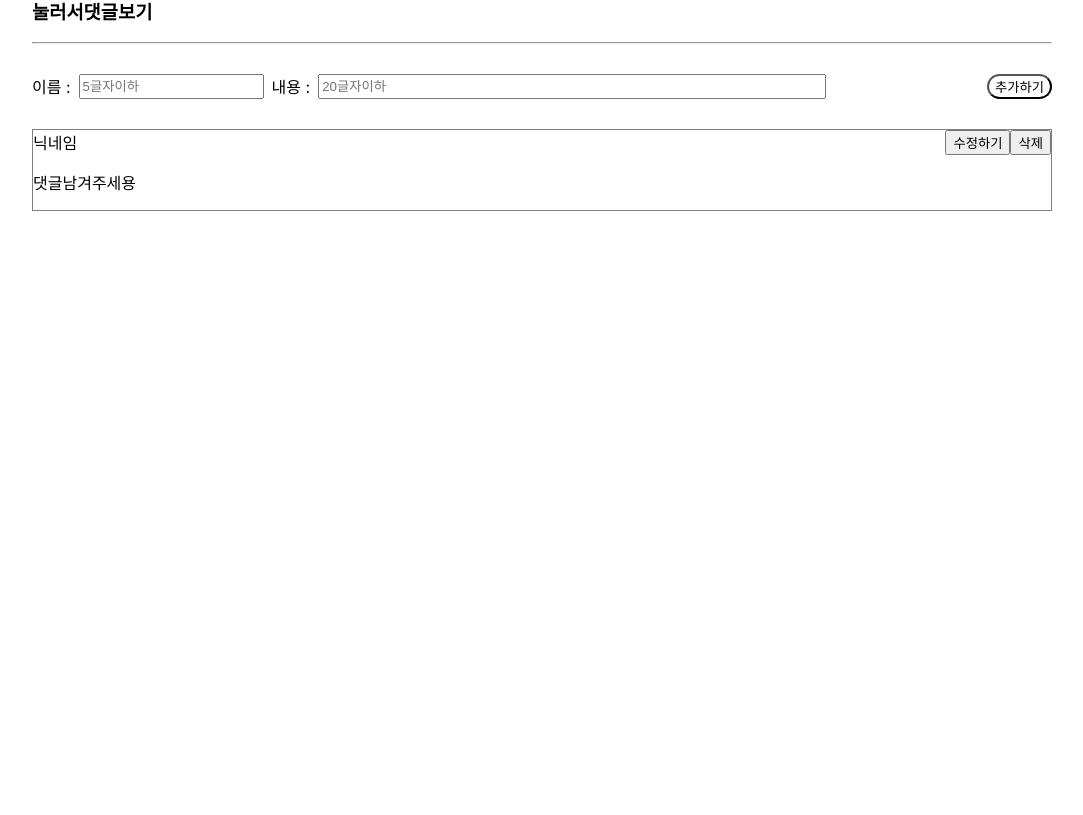
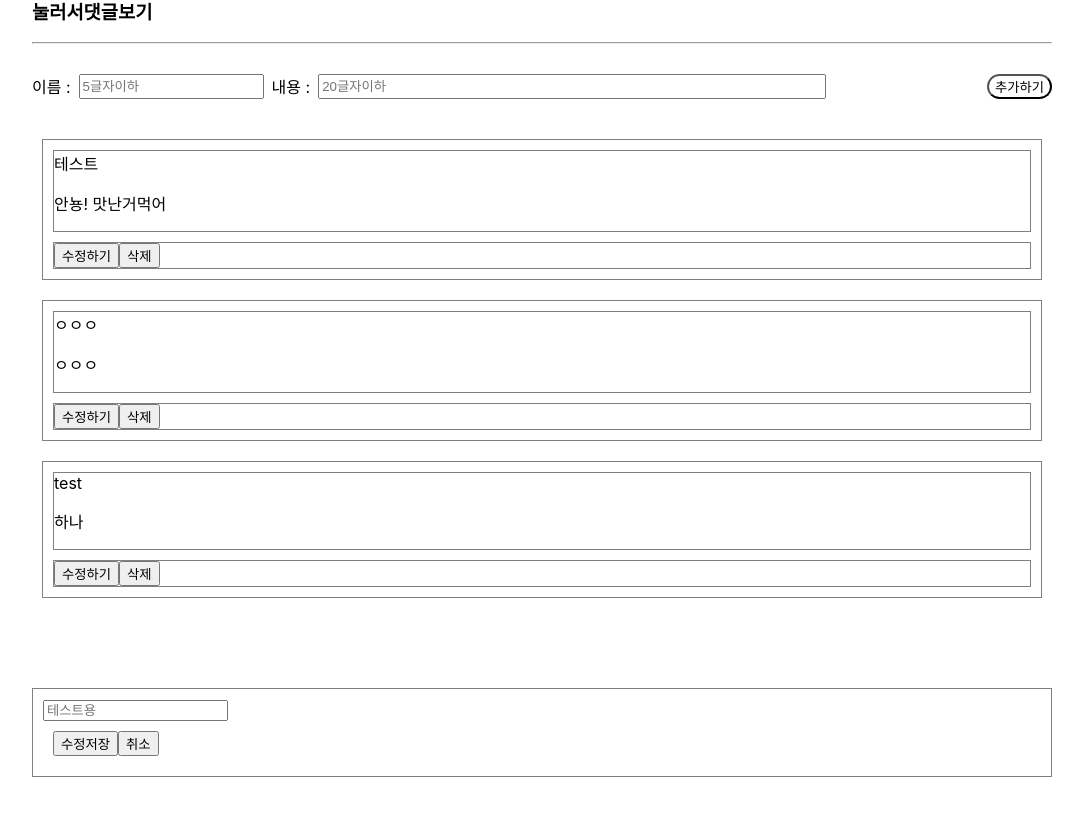
Before and after one commit to wyswhsl21/ohwellbeing, a React (Create React App) app: page /info/1 in a window 1280 px wide. Shown: the part 637-1452 px from the top of the page, without its empty margins (98-1181 px from the left). Before the commit the page ends 928 px from the top, so only its background shows below. Built offline with nearby package versions, Linux system fonts and the light colour scheme; data requests are answered from the project's data file.

Commit message:
최종 수정본 제발 잘되라!!!#1

```diff
--- a/db.json
+++ b/db.json
@@ -17,6 +17,18 @@
       "nickname": "ㅇㅇㅇ",
       "memo": "ㅇㅇㅇㅇ",
       "id": 3
+    },
+    {
+      "title": "ㅋㅋㅋㅋㅋ",
+      "nickname": "ㅋㅋㅋㅋ",
+      "memo": "ㅋㅋㅋㅋㅋ",
+      "id": 4
+    },
+    {
+      "title": "이 빠르신",
+      "nickname": "파악",
+      "memo": "수연님",
+      "id": 5
     }
   ],
   "dadats": [
--- a/src/components/moreInfo.jsx
+++ b/src/components/moreInfo.jsx
@@ -1,20 +1,74 @@
-import React, { useEffect } from "react";
+import axios from "axios";
+import React, { useEffect, useState } from "react";
 import { useDispatch, useSelector } from "react-redux";
 import { Link, useParams } from "react-router-dom";
 import styled from "styled-components";
-import useInput from "../hooks/useInput";
 import { __getOhwells } from "../redux/modules/ohsiksSlice";
+import EditDadat from "./editDadat";
 
+// import useInput from "../hooks/useInput";
+// import { dadatApi } from "../mytools/instance";
+
+/////수연님 작업
 const MoreInfo = () => {
+  // hooks
   const { id } = useParams();
-  const [dadat, dadatChangeHandler] = useInput();
   const ohwell = useSelector((state) => state.ohsiks.ohwell);
-  console.log(ohwell);
   const dispatch = useDispatch();
+  // 인풋 박스 값 임력
+  const [dadat, setDadat] = useState({
+    nickname: "",
+    memo: "",
+  });
+
+  const dadatChangeHandler = (event) => {
+    const { name, value } = event.target;
+    console.log({ name, value });
+    setDadat({ ...dadat, [name]: value });
+  };
+  // const [dadat, dadatChangeHandler] = useInput();
+  // console.log(dadat);
+
+  //  인풋 박스 값 저장/추가 POST
+  const [dadats, setDadats] = useState(null);
+  const dadatSubmitHandler = async (dadat) => {
+    console.log(dadat);
+    if (dadat.nickname.trim() === "" || dadat.memo.trim() === "") return;
+    const postDadats = await axios.post("http://localhost:3001/dadats", dadat);
+    console.log(postDadats);
+    setDadats([...dadats, postDadats.data]);
+    setDadat({
+      nickname: "",
+      memo: "",
+    });
+  };
+
+  // 눌러서 댓글보기의 댓글 GET
+  const fetchDatas = async () => {
+    const getDadats = await axios.get("http://localhost:3001/dadats");
+    // console.log(getDadats);
+    setDadats(getDadats.data);
+  };
+
+  // 눌러서 댓글보기의 댓글 삭제하기 Delete
+  const dadatDeleteHandler = async (dadatId) => {
+    await axios.delete(`http://localhost:3001/dadats/${dadatId}`);
+    const delDadat = dadats.filter((delId) => delId.id !== dadatId);
+    console.log(delDadat);
+    setDadats(delDadat);
+  };
+
+  // fetchTodos함수가 실행될때 한번만 이일이 실행되도록 해준다
+  //hooks 모음
 
   useEffect(() => {
     dispatch(__getOhwells(id));
   }, [dispatch, id]);
+
+  useEffect(() => {
+    fetchDatas();
+  }, []);
+
   return (
     <>
       <InfoBox>
@@ -31,11 +85,18 @@ const MoreInfo = () => {
           <button>수정하기</button>
         </div>
       </InfoBox>
+
+      {/* 눌러서 댓글보기 페이지 ---> dadat(대댓글) */}
       <DadatBox>
         <hr />
         <h3>눌러서댓글보기</h3>
         <hr />
-        <CommentBox>
+        <CommentBox
+          onSubmit={(e) => {
+            e.preventDefault();
+            dadatSubmitHandler(dadat);
+          }}
+        >
           <div>
             <NickName>
               이름 :
@@ -61,16 +122,25 @@ const MoreInfo = () => {
           <button>추가하기</button>
         </CommentBox>
         <NewComment>
-          <div>
-            <span>닉네임</span>
-            <p>댓글남겨주세용</p>
-          </div>
-          <div>
-            <button>수정하기</button>
-            <button>삭제</button>
-          </div>
+          {dadats?.map((mydadats) => (
+            <div key={mydadats.id}>
+              {/* 대댓 입력상태__ */}
+              <div>
+                <span>{mydadats.nickname}</span>
+                <p>{mydadats.memo}</p>
+              </div>
+
+              <div>
+                <button>수정하기</button>
+                <button onClick={() => dadatDeleteHandler(mydadats.id)}>
+                  삭제
+                </button>
+              </div>
+            </div>
+          ))}
         </NewComment>
       </DadatBox>
+      <EditDadat dadats={dadats} setDadats={setDadats} />
     </>
   );
 };
@@ -106,7 +176,7 @@ const DadatBox = styled.div`
   width: 85%;
   margin: auto;
 `;
-const CommentBox = styled.div`
+const CommentBox = styled.form`
   margin: 30px auto;
   display: flex;
   flex-direction: row;
@@ -119,15 +189,22 @@ const CommentBox = styled.div`
   button {
     background-color: transparent;
     border-radius: 15px;
+    &:hover {
+      background-color: black;
+      color: white;
+    }
   }
 `;
 
 const NewComment = styled.div`
   display: flex;
-  flex-direction: row;
+  flex-direction: column;
   justify-content: space-between;
-  border: 1px solid gray;
   margin: 30px auto 80px auto;
+  div {
+    border: 1px solid gray;
+    margin: 10px;
+  }
 `;
 const NickName = styled.div`
   input {
```
